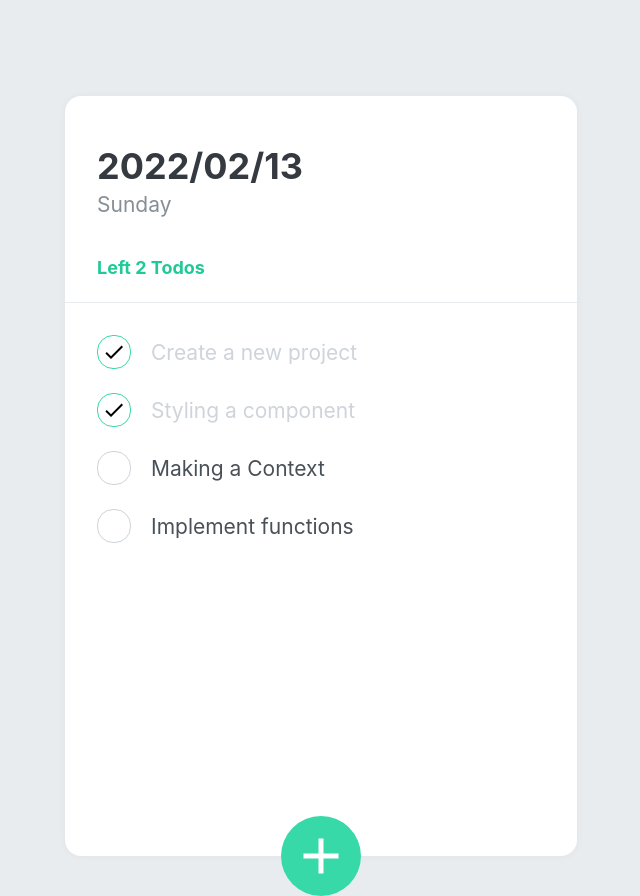
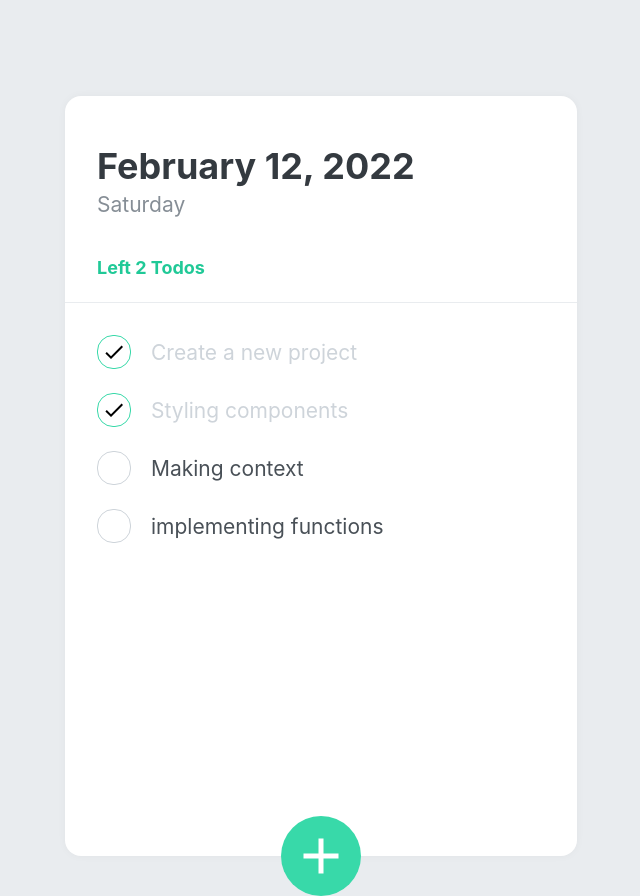
Before and after one commit to ronaldo888kgs/bellepottest, a React (Create React App) app: page / in a window 1280 px wide. Shown: the whole page, without its empty margins (319-959 px from the left). Built offline with nearby package versions, Linux system fonts and the light colour scheme.

Commit message:
implement functions

```diff
--- a/src/components/TodoCreate.js
+++ b/src/components/TodoCreate.js
@@ -1,6 +1,7 @@
 import React, {useState} from 'react';
 import styled, {css} from 'styled-components';
 import {MdAdd} from 'react-icons/md';
+import { useTodoDispatch, useTodoNextId } from '../TodoContext';
 
 const CircleButton = styled.button`
     background: #38d9a9;
@@ -52,7 +53,7 @@
     position: absolute;
 `;
 
-const InsertForm = styled.div`
+const InsertForm = styled.form`
     background: #f8f9fa;
     padding-left: 32px;
     padding-top: 32px;
@@ -76,14 +77,40 @@
 
 function TodoCreate() {
     const [open, setOpen] = useState(false);
+    const [value, setValue] = useState('');
+
+    const dispatch = useTodoDispatch();
+    const nextId = useTodoNextId();
+
     const onToggle = () => setOpen(!open);
+    const onChange = e => setValue(e.target.value);
+    const onSubmit = e => {
+        e.preventDefault();
+        dispatch({
+            type: 'CREATE',
+            todo: {
+                id: nextId.current,
+                text: value,
+                done: false
+            }
+        });
+        setValue('');
+        setOpen(false);
+        nextId.current += 1;
+    }
+
 
     return(
         <>
             {open && (
                 <InsertFormPositioner>
-                    <InsertForm>
-                        <Input autoFocus placeholder="after typing todo, please press Enter" ></Input>
+                    <InsertForm onSubmit={onSubmit}>
+                        <Input
+                            autoFocus
+                            placeholder="after typing todo, please press Enter"
+                            onChange={onChange}
+                            value={value}
+                        ></Input>
                     </InsertForm>
                 </InsertFormPositioner>
             )}
--- a/src/components/TodoHead.js
+++ b/src/components/TodoHead.js
@@ -1,5 +1,7 @@
 import React from 'react';
 import styled from 'styled-components';
+
+import {useTodoState} from '../TodoContext';
 
 const TodoHeadBlock = styled.div`
     padding-top: 48px;
@@ -26,12 +28,23 @@
 `;
 
 function TodoHead(){
+    const todos = useTodoState();
+    const undoneTasks = todos.filter(todo => !todo.done);
+
+    const today = new Date();
+    const dateString = today.toLocaleDateString('en', {
+        year: 'numeric',
+        month: 'long',
+        day: 'numeric'
+    });
+    const dayName = today.toLocaleDateString('en', {weekday: 'long'});
+
     return (
         <>
             <TodoHeadBlock>
-                <h1>2022/02/13</h1>
-                <div className="day">Sunday</div>
-                <div className="task-left">Left 2 Todos</div>
+                <h1>{dateString}</h1>
+                <div className="day">{dayName}</div>
+                <div className="task-left">Left {undoneTasks.length} Todos</div>
             </TodoHeadBlock>
         </>
     )
--- a/src/components/TodoItem.js
+++ b/src/components/TodoItem.js
@@ -3,6 +3,8 @@
 import styled, {css} from 'styled-components';
 
 import {MdDone, MdDelete} from 'react-icons/md';
+
+import {useTodoDispatch} from '../TodoContext';
 
 const Remove = styled.div`
     display: flex;
@@ -61,15 +63,20 @@
 `;
 
 function TodoItem({id, done, text}){
+
+    const dispatch = useTodoDispatch();
+    const onToggle = () => dispatch({type: 'TOGGLE', id});
+    const onRemove = () => dispatch({type: 'REMOVE', id});
+
     return(
         <TodoItemBlock>
-            <CheckCircle done={done}>{done&& <MdDone />}</CheckCircle>
+            <CheckCircle done={done} onClick={onToggle}>{done&& <MdDone />}</CheckCircle>
             <Text done={done}>{text}</Text>
-            <Remove>
+            <Remove onClick={onRemove}>
                 <MdDelete />
             </Remove>
         </TodoItemBlock>
     );
 }
 
-export default TodoItem;
+export default React.memo(TodoItem);
--- a/src/components/TodoList.js
+++ b/src/components/TodoList.js
@@ -2,6 +2,7 @@
 import styled from 'styled-components';
 
 import TodoItem from './TodoItem';
+import {useTodoState} from '../TodoContext';
 
 const TodoListBlock = styled.div`
     flex: 1;
@@ -11,13 +12,20 @@
 `;
 
 function TodoList() {
+    const todos = useTodoState();
     return (
         <>
             <TodoListBlock>
-                <TodoItem text="Create a new project" done={true}></TodoItem>
-                <TodoItem text="Styling a component" done={true}></TodoItem>
-                <TodoItem text="Making a Context" done={false}></TodoItem>
-                <TodoItem text="Implement functions" done={false}></TodoItem>
+                {todos.map(todo => (
+                    <TodoItem
+                        key={todo.id}
+                        id={todo.id}
+                        text={todo.text}
+                        done={todo.done}
+                    >
+
+                    </TodoItem>
+                ))}
             </TodoListBlock>
         </>
     );
```
